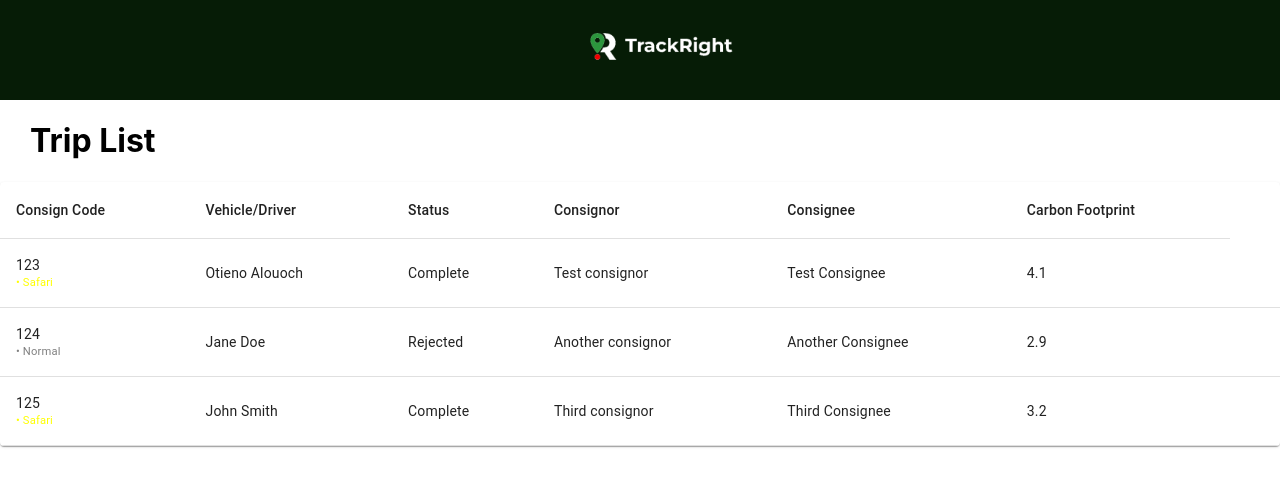
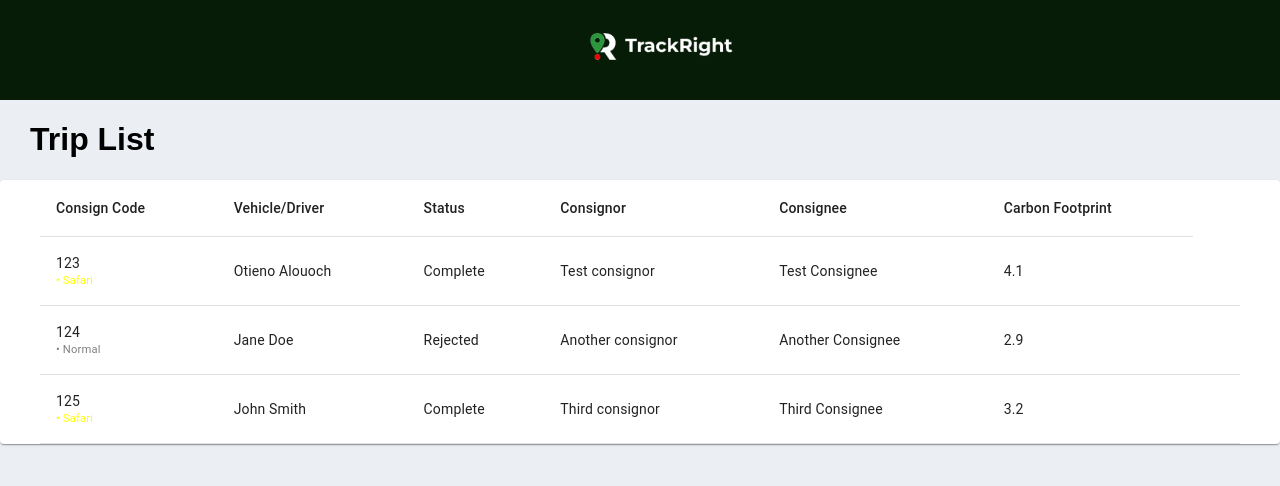
Before and after one commit to Donaldson222/trip-list, a React (Create React App) app: page / in a window 1280 px wide. Shown: the top 486 px of the page. Built offline with nearby package versions, Linux system fonts and the light colour scheme.

Commit message:
hidden text on hover fixed

```diff
--- a/src/Components/CSS/TripTable.css
+++ /dev/null
@@ -1,5 +0,0 @@
-body {
-    background-color: #ebeef3;
-    margin: 0;
-    font-family: Arial, sans-serif;
-  }
--- /dev/null
+++ b/src/Components/TripTable/TripTable.css
@@ -0,0 +1,22 @@
+body {
+    background-color: #ebeef3;
+    margin: 0;
+    font-family: Arial, sans-serif;
+  }
+  table {
+    width: 100%;
+    border-collapse: collapse;
+    background-color: white;
+    padding: 10px;
+    border-radius: 30px;
+
+    width: calc(100%);
+    max-width: 1200px;
+    margin: 0 auto;
+    padding: 20px;
+  }
+  body {
+    background-color: #ebeef3;
+    margin: 0;
+    font-family: Arial, sans-serif;
+  }
--- a/src/Components/TripTable/TripTable.jsx
+++ b/src/Components/TripTable/TripTable.jsx
@@ -11,7 +11,7 @@ import {
   Paper,
 } from "@mui/material";
 import { FaEdit } from "react-icons/fa";
-
+import "./TripTable.css";
 const data = [
   {
     consigncode: "123",
@@ -21,7 +21,6 @@ import {
     consignor: "Test consignor",
     consignee: "Test Consignee",
     carbonfootprint: "4.1",
-
   },
   {
     consigncode: "124",
@@ -31,7 +30,6 @@ import {
     consignor: "Another consignor",
     consignee: "Another Consignee",
     carbonfootprint: "2.9",
-
   },
   {
     consigncode: "125",
@@ -41,7 +39,6 @@ import {
     consignor: "Third consignor",
     consignee: "Third Consignee",
     carbonfootprint: "3.2",
-
   },
 ];
 const TripTable = () => {
@@ -58,7 +55,6 @@ const TripTable = () => {
 
               <TableCell>Consignor</TableCell>
               <TableCell>Consignee</TableCell>
-
 
               <TableCell>Carbon Footprint</TableCell>
             </TableRow>
@@ -89,8 +85,17 @@ const TripTable = () => {
                 <TableCell>{val.consignor}</TableCell>
                 <TableCell>{val.consignee}</TableCell>
 
-
-                <TableCell >{val.carbonfootprint}</TableCell>
+                <TableCell style={{ position: "relative" }}>
+                  <div
+                    style={{
+                      display: hoveredIndex === index ? "none" : "block",
+                      whiteSpace: "nowrap",
+                      position: "relative",
+                    }}
+                  >
+                  {val.carbonfootprint}
+                  </div>
+                </TableCell>
                 <TableCell style={{ position: "relative" }}>
                   <div
                     style={{
@@ -103,11 +108,9 @@ const TripTable = () => {
                       height: "20%",
                     }}
                   >
-
                     <Button id="edit-button" style={{ minWidth: "auto" }}>
                       <FaEdit />
                     </Button>
-
                   </div>
                 </TableCell>
               </TableRow>
```
Lines whose indentation alone changed are shown as unchanged.
